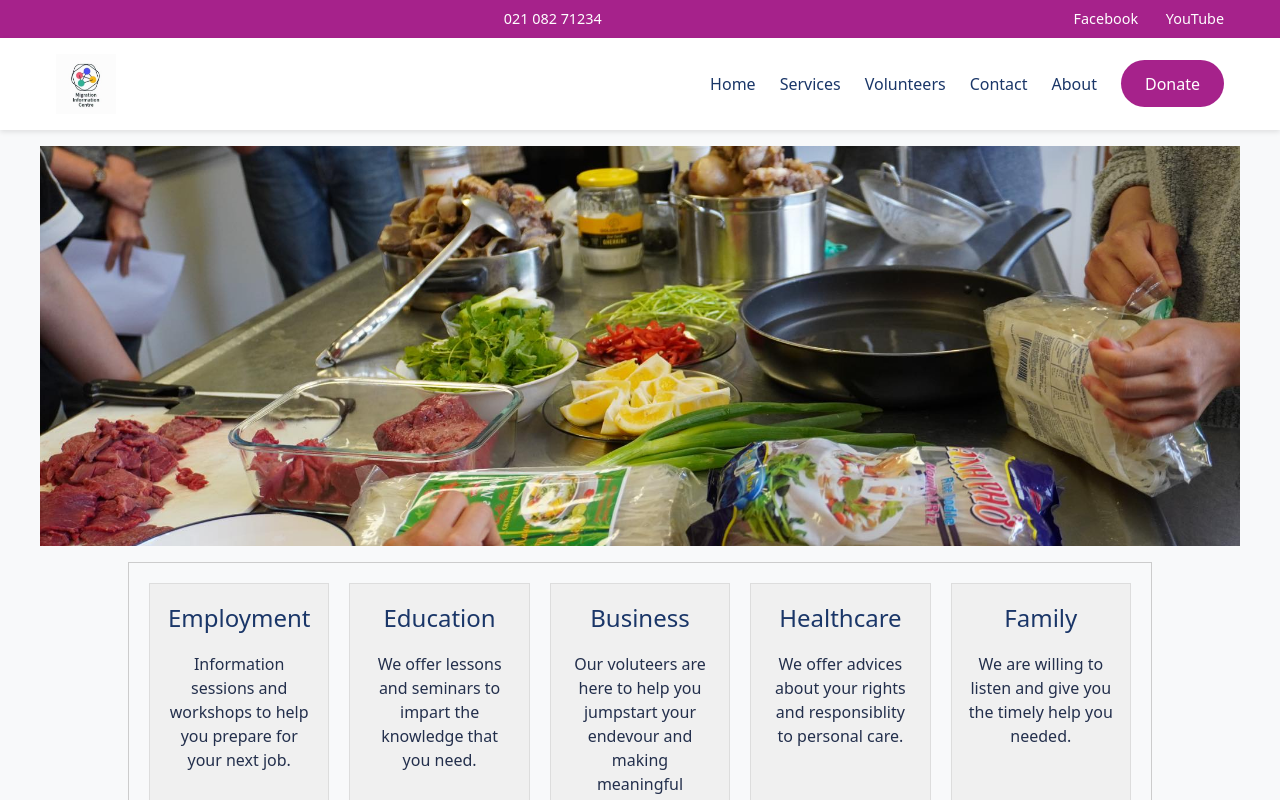
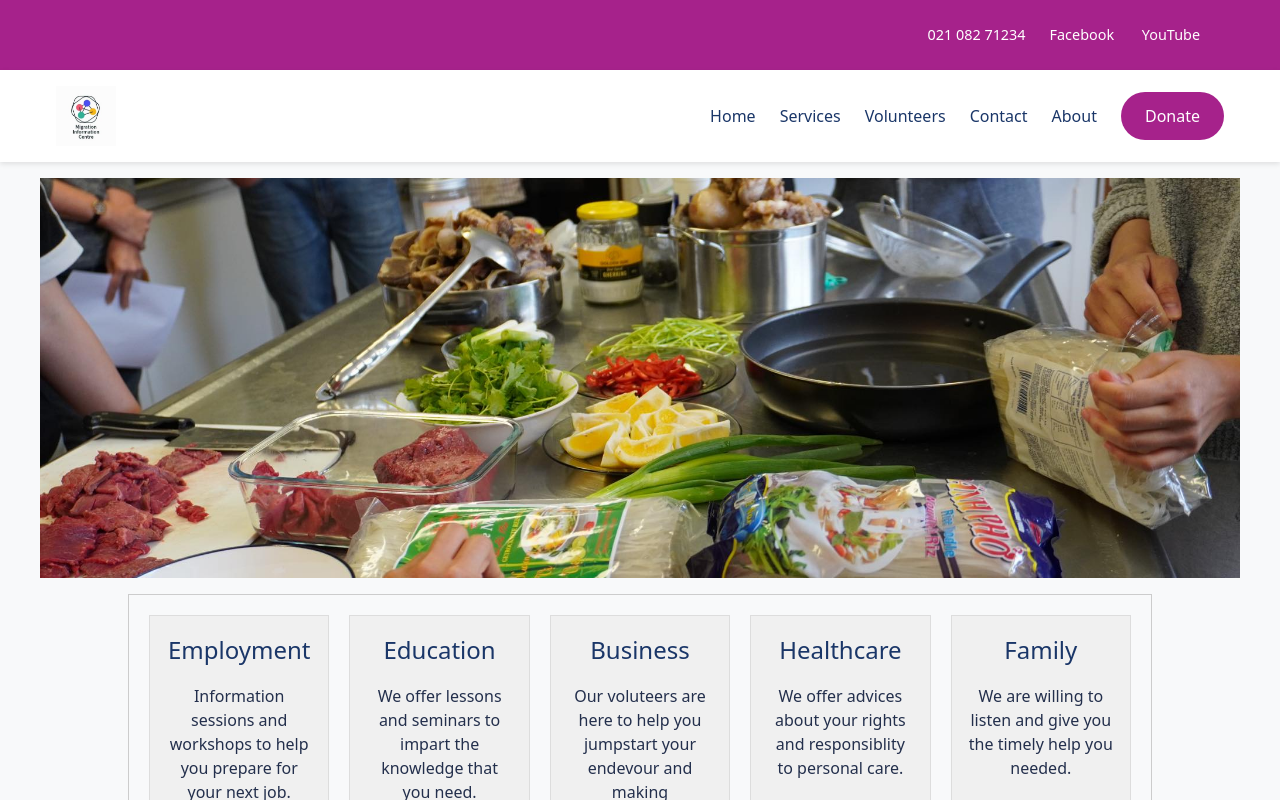
Before and after one commit to tanistocles/MIC-Website, a Next.js app in the folder mic-website/: page / in a window 1280 px wide. Shown: the top 800 px of the page. Built offline with nearby package versions, Linux system fonts and the light colour scheme.

Commit message:
tweak header css

```diff
--- /dev/null
+++ b/mic-website/src/app/ui/GoogleTranslate.tsx
@@ -0,0 +1,28 @@
+import Script from 'next/script';
+
+export default function GoogleTranslate() {
+  return (
+    <div id="google_translate_element">
+      {/* 1️⃣  Define the callback first */}
+      <Script id="google-translate-init" strategy="afterInteractive">
+        {`
+          function googleTranslateElementInit() {
+            new google.translate.TranslateElement(
+              {
+                pageLanguage: 'en',
+                layout: google.translate.TranslateElement.InlineLayout.HORIZONTAL
+              },
+              'google_translate_element'
+            );
+          }
+        `}
+      </Script>
+
+      {/* 2️⃣  Load Google’s widget */}
+      <Script
+        src="https://translate.google.com/translate_a/element.js?cb=googleTranslateElementInit"
+        strategy="afterInteractive"
+      />
+    </div>
+  );
+}
--- a/mic-website/src/app/ui/Header.tsx
+++ b/mic-website/src/app/ui/Header.tsx
@@ -1,35 +1,22 @@
 
 import './Shared.css'
-import Script from 'next/script';
+import GoogleTranslate from './GoogleTranslate';
 
 function Header() {
   return (
     <div className="header-top">
       <div className="header-content">
-        <div>
-        <div id="google_translate_element"></div>
-          <Script
-            src="//translate.google.com/translate_a/element.js?cb=googleTranslateElementInit"
-            strategy="afterInteractive"
-          />
-          <Script id="google-translate-init" strategy="afterInteractive">
-            {`
-              function googleTranslateElementInit() {
-                new google.translate.TranslateElement({
-                  pageLanguage: 'en',
-                  layout: google.translate.TranslateElement.InlineLayout.SIMPLE
-                }, 'google_translate_element');
-              }
-            `}
-          </Script>
-        </div>
 
-        <div className="contact-info">
-          <span><i className="fas fa-phone"></i> 021 082 71234</span>
-        </div>
-        <div className="social-links">
-          <a href="https://www.facebook.com/profile.php?id=61567165705117"><i className="fab fa-facebook"></i> <span>Facebook</span></a>
-          <a href="#"><i className="fab fa-youtube"></i> <span>YouTube</span></a>
+        <GoogleTranslate/>
+
+        <div className="flex">
+          <div className="">
+            <span><i className="fas fa-phone"></i> 021 082 71234</span>
+          </div>
+          <div className="social-links">
+            <a href="https://www.facebook.com/profile.php?id=61567165705117"><i className="fab fa-facebook"></i> <span>Facebook</span></a>
+            <a href="#"><i className="fab fa-youtube"></i> <span>YouTube</span></a>
+          </div>
         </div>
       </div>
     </div>
--- a/mic-website/src/app/ui/Shared.css
+++ b/mic-website/src/app/ui/Shared.css
@@ -1,31 +1,43 @@
 /* Header Styles */
 .header-top {
+    display: flex;
+    align-items: center;
     background-color: var(--primary-color);
     color: white;
     padding: 0.5rem 0;
     font-size: 0.9rem;
     width: 100%;
+    height: 70px;
   }
 
-  .goog-te-menu2 {
-    max-width: calc(100vw - 20px) !important; /* Leave 10px margin on each side */
-    width: auto !important;
-    box-sizing: border-box !important;
-    left: 0 !important;
-    right: 0 !important;
-    margin: 0 auto !important;
-    overflow-x: auto !important; /* In case any overflow occurs, enable horizontal scroll */
+    #google_translate_element .goog-te-combo,
+  #google_translate_element .goog-te-gadget-simple {
+    background-color: #fff !important;
+    border: 1px solid #d0d0d0 !important;
+    color: #333 !important;
+    height: 15px;
+    /* padding: 6px 8px !important; */
+    border-radius: 4px !important;
+    font-size: 10px !important;
   }
+
 
   .header-content {
     display: flex;
     justify-content: space-between;
     align-items: center;
-    flex-wrap: wrap;
-    max-width: 1200px;
-    margin: 0 auto;
-    padding: 0 1rem;
+    flex-wrap: nowrap;      /* stay on one line (optional) */
+
+    /* ⬇ remove or override the limiting rules */
+    width: 90%;            /* grow to the bar’s full width            */
+    max-width: none;        /* kill the 1200 px cap                    */
+    margin: 0 auto;              /* no auto centring margins                */
+
+    padding: 0 1rem;        /* keep your inner horizontal padding      */
+    gap: 1rem;
   }
+
+
 
   .social-links a {
     color: white;
```
